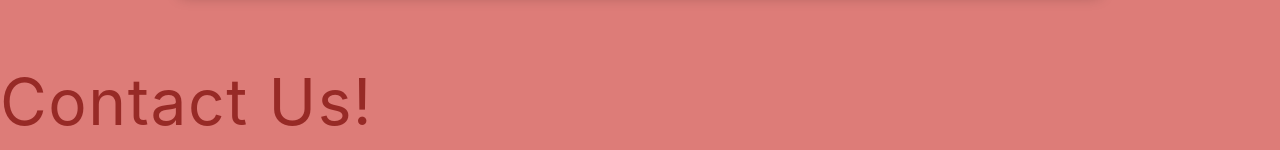
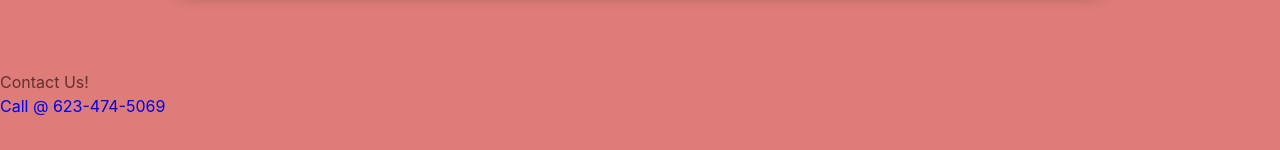
Before and after one commit to xconnor9896/rv-inspection-and-ac-repair, a React (Create React App) app: page / in a window 1280 px wide. Shown: the part 1209-1359 px from the top of the page. After the commit the page ends 1327 px from the top, so only its background shows below. Built offline with nearby package versions, Linux system fonts and the light colour scheme.

Commit message:
replacing contact with a more concise footer

```diff
--- a/src/App.jsx
+++ b/src/App.jsx
@@ -1,7 +1,7 @@
 import Home from './Components/Home';
 import './Styles/main.css';
 import Navbar from './Components/Navbar';
-import Contact from './Components/Contact';
+import Footer from './Components/Footer';
 import About from './Components/About';
 
 function App() {
@@ -10,7 +10,7 @@ function App() {
       <Navbar />
       <Home />
       <About />
-      <Contact />
+      <Footer />
     </>
   );
 }
--- a/src/Components/Contact.jsx
+++ b/src/Components/Footer.jsx
@@ -1,12 +1,12 @@
 import React, { useState } from 'react'
 
-const Contact = () => {
+const Footer = () => {
     return (
-        <div className="contact-container">
-            <h1>Contact Us!</h1>
+        <div className="footer">
+            <p>Contact Us!</p>
             <a href="tel:+16234745069">Call @ 623-474-5069</a>
         </div>
     )
 }
 
-export default Contact
+export default Footer
--- a/src/Styles/components/_contact.scss
+++ b/src/Styles/components/_footer.scss
@@ -4,10 +4,7 @@
 
 .contact-container {
     @include flex-center;
-    flex-direction: column;
     a {
-        width: 115px;
-        height: 25px;
-        color: $primary-3;
+        color: darkblue;
     }
 }
--- a/src/Styles/components/_index.scss
+++ b/src/Styles/components/_index.scss
@@ -1,2 +1,3 @@
 @forward './navbar';
 @forward './home';
+@forward './footer';
--- a/src/Styles/main.css
+++ b/src/Styles/main.css
@@ -456,4 +456,13 @@ p {
   flex-direction: column;
   background-color: transparent;
   box-shadow: none;
+}
+
+.contact-container {
+  display: flex;
+  align-items: center;
+  justify-content: center;
+}
+.contact-container a {
+  color: darkblue;
 }/*# sourceMappingURL=main.css.map */
```
Also changed, not shown: src/Styles/main.min.css, 2 other files (tests, documents, lock files or other folders).
